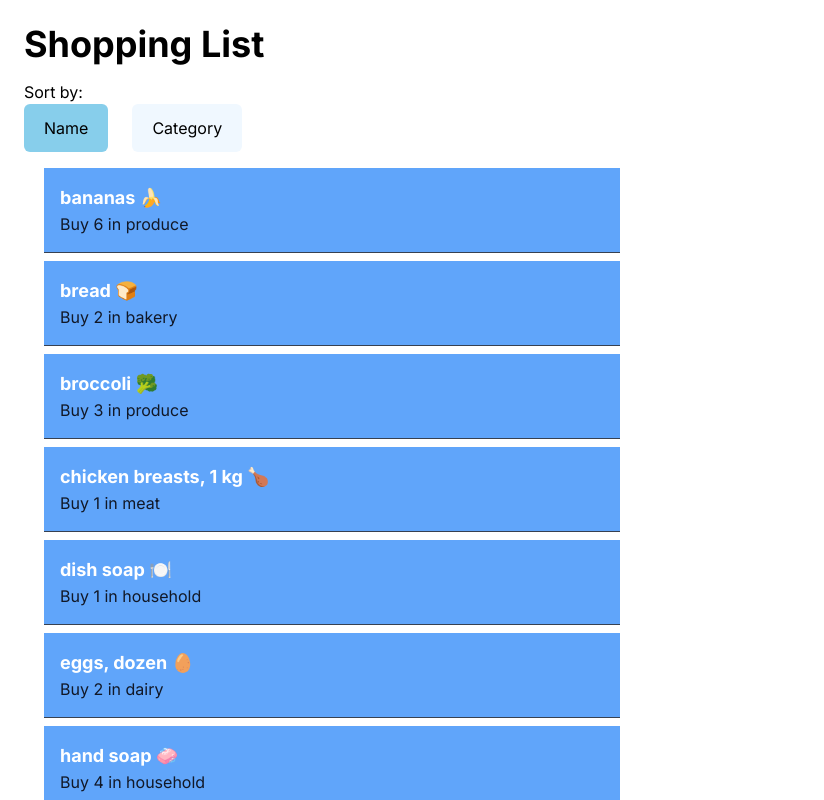
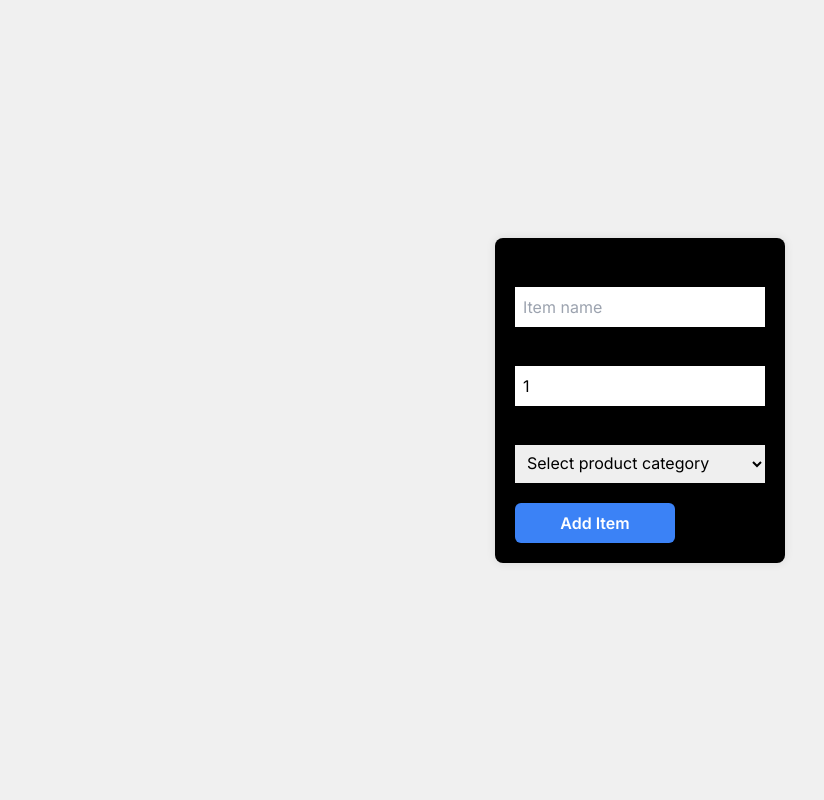
Before and after one commit to vy-truong/cprg306-assignments, a Next.js app: page /week-6 in a window 1280 px wide. Shown: the top 800 px of the page, without its empty margins (0-824 px from the left). Built offline with nearby package versions, Linux system fonts and the light colour scheme.

Commit message:
commit1 w6

```diff
--- a/app/week-6/item-list.js
+++ b/app/week-6/item-list.js
@@ -1,54 +1,14 @@
+import React from 'react';
+import Item from './item';
 
+const ItemList = ({ items }) => {
+  return (
+    <ul>
+      {items.map(item => (
+        <Item key={item.id} item={item} />
+      ))}
+    </ul>
+  );
+};
 
-"use client";
-import { useState } from "react";
-import Item from "./item";
-import items from './items.json';
-
-export default function ItemList() {
-    let itemArray = items.map((item) => ({ ...item }));
-
-    let [sortBy, setSortBy] = useState("name");
-
-    itemArray = itemArray.sort((item1, item2) => {
-        if (sortBy === 'name') {
-            return item1.name.localeCompare(item2.name);
-        } else if (sortBy === 'category') {
-            return item1.category.localeCompare(item2.category);
-        }
-        return 0;
-    });
-
-    return (
-        <div>
-            <div>
-                Sort by:
-            </div>
-            <div className="mb-4">
-                <button
-                    onClick={() => setSortBy('name')}
-                    className="px-5 py-3 bg-aliceblue  mr-6 rounded-md text-black"
-                    style={{
-                        backgroundColor: sortBy === 'name' ? 'skyblue' : 'aliceblue',
-                    }}
-                >
-                    Name
-                </button>
-                <button
-                    onClick={() => setSortBy('category')}
-                    className="px-5 py-3 bg-aliceblue mr-6 rounded-md text-black"
-                    style={{
-                        backgroundColor: sortBy === 'category' ? 'skyblue' : 'aliceblue',
-                    }}
-                >
-                    Category
-                </button>
-            </div>
-            <div>
-                {itemArray.map((item) => (
-                    <Item key={item.id} item={item} />
-                ))}
-            </div>
-        </div>
-    );
-}
+export default ItemList;
--- /dev/null
+++ b/app/week-6/new-item.js
@@ -0,0 +1,68 @@
+"use client";
+import { useState } from "react";
+
+export default function NewItem({ onAddItem }) {
+    const [name, setName] = useState("");
+    const [quantity, setQuantity] = useState(1);
+    const [category, setCategory] = useState("produce");
+
+    // handle event.target.value
+    const handleName = (event) => setName(event.target.value);
+    const handleQuantity = (event) => setQuantity(event.target.value);
+    const handleCategory = (event) => setCategory(event.target.value);
+
+    // form submission handler
+    const handleSubmit = (event) => {
+        event.preventDefault();
+
+        let item = {
+            id: Math.random().toString(36).substr(2, 9),
+            name: name,
+            quantity: quantity,
+            category: category,
+        };
+
+        onAddItem(item);
+
+        // reset
+        setName("");
+        setQuantity(1);
+        setCategory("produce");
+    };
+
+    return (
+        <main style={{ display: 'flex', justifyContent: 'center', alignItems: 'center', height: '100vh', backgroundColor: '#f0f0f0' }}>
+            <form onSubmit={handleSubmit} style={{ backgroundColor: 'black', padding: '20px', borderRadius: '8px', boxShadow: '0 0 10px rgba(0,0,0,0.1)' }}>
+                <div style={{ marginBottom: '10px' }}>
+                    <label style={{ display: 'block', marginBottom: '5px' }}>Item Name</label>
+                    <input required type="text" onChange={handleName} value={name} placeholder="Item name" style={{ width: '100%', padding: '8px', boxSizing: 'border-box', color: 'black' }} />
+                </div>
+                <div style={{ marginBottom: '10px' }}>
+                    <label style={{ display: 'block', marginBottom: '5px' }}>Quantity</label>
+                    <input required type="number" onChange={handleQuantity} value={quantity} min="1" style={{ width: '100%', padding: '8px', boxSizing: 'border-box', color: 'black'}} />
+                </div>
+                <div style={{ marginBottom: '20px' }}>
+                    <label style={{ display: 'block', marginBottom: '5px' }}>Category</label>
+                    <select onChange={handleCategory} value={category} style={{ width: '100%', padding: '8px', boxSizing: 'border-box', color: 'black' }}>
+                        <option value="produce">Select product category</option>
+                        <option value="dairy">Dairy</option>
+                        <option value="bakery">Bakery</option>
+                        <option value="meat">Meat</option>
+                        <option value="frozen_foods">Frozen Food</option>
+                        <option value="canned_goods">Canned Goods</option>
+                        <option value="dry_goods">Dry Goods</option>
+                        <option value="beverages">Beverages</option>
+                        <option value="snacks">Snacks</option>
+                        <option value="household">Household</option>
+                        <option value="other">Other</option>
+                    </select>
+                </div>
+                <div>
+                    <button className="w-40 py-2 px-4 bg-blue-500 text-white font-semibold rounded-md hover:bg-blue-600 focus:outline-none focus:ring-2 focus:ring-blue-500 focus:ring-offset-2">
+                        Add Item
+                    </button>
+                </div>
+            </form>
+        </main>
+    );
+}
--- a/app/week-6/page.js
+++ b/app/week-6/page.js
@@ -1,14 +1,23 @@
-// In page.js, create a functional component named Page that returns a main element wrapped around an h1 "Shopping List" header and the ItemList component.
+"use client";
 
-import ItemList from "./item-list";
+import React, { useState } from 'react';
+import NewItem from './new-item';
+import ItemList from './item-list';
+import itemsData from './items.json';
 
+const Page = () => {
+  const [items, setItems] = useState(itemsData);
 
-export default function Page() {
-    return (
-        <main className="p-6 min-h-screen bg-white">
-            <h1 className="text-4xl font-bold mb-4 text-dark-blue">Shopping List</h1>
-            <ItemList/>
+  const handleAddItem = (newItem) => {
+    setItems([...items, newItem]);
+  };
 
-        </main>
-    );
-}
+  return (
+    <div>
+      <NewItem onAddItem={handleAddItem} />
+      <ItemList items={items} />
+    </div>
+  );
+};
+
+export default Page;
```
